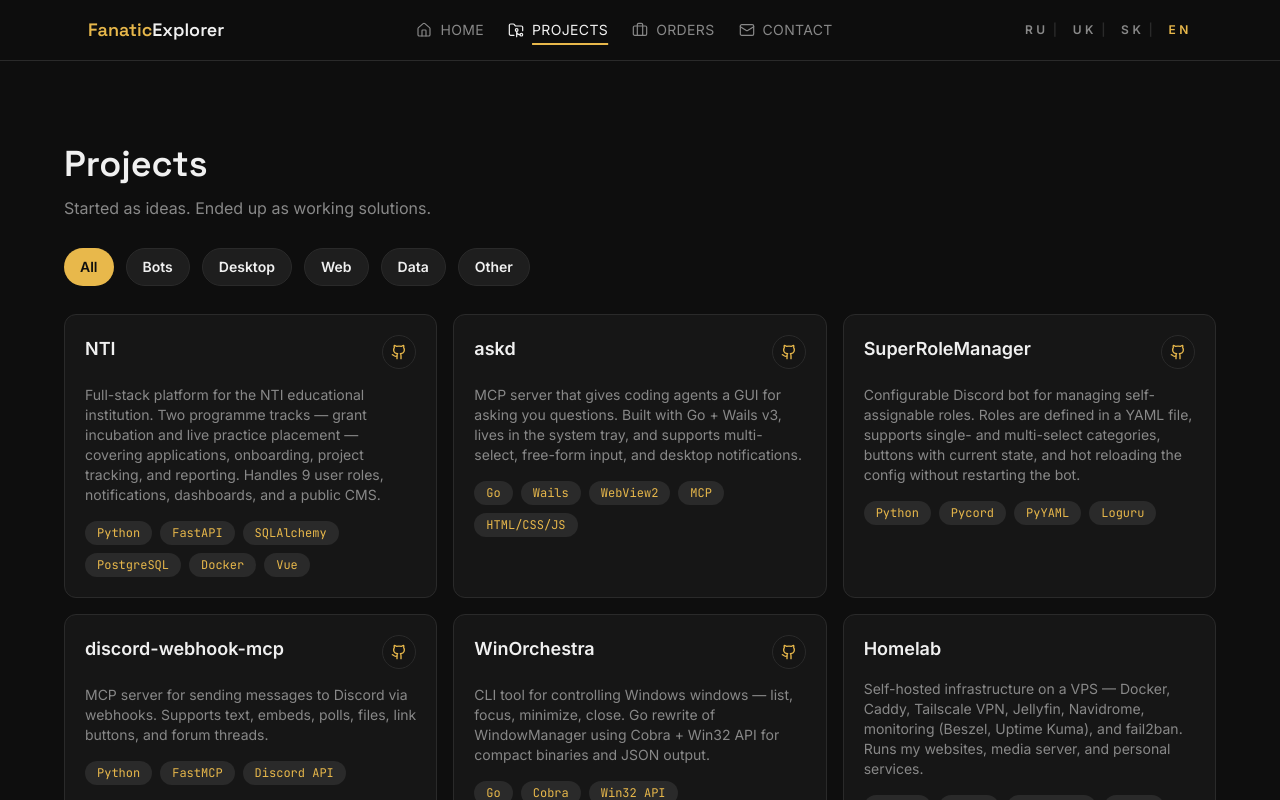
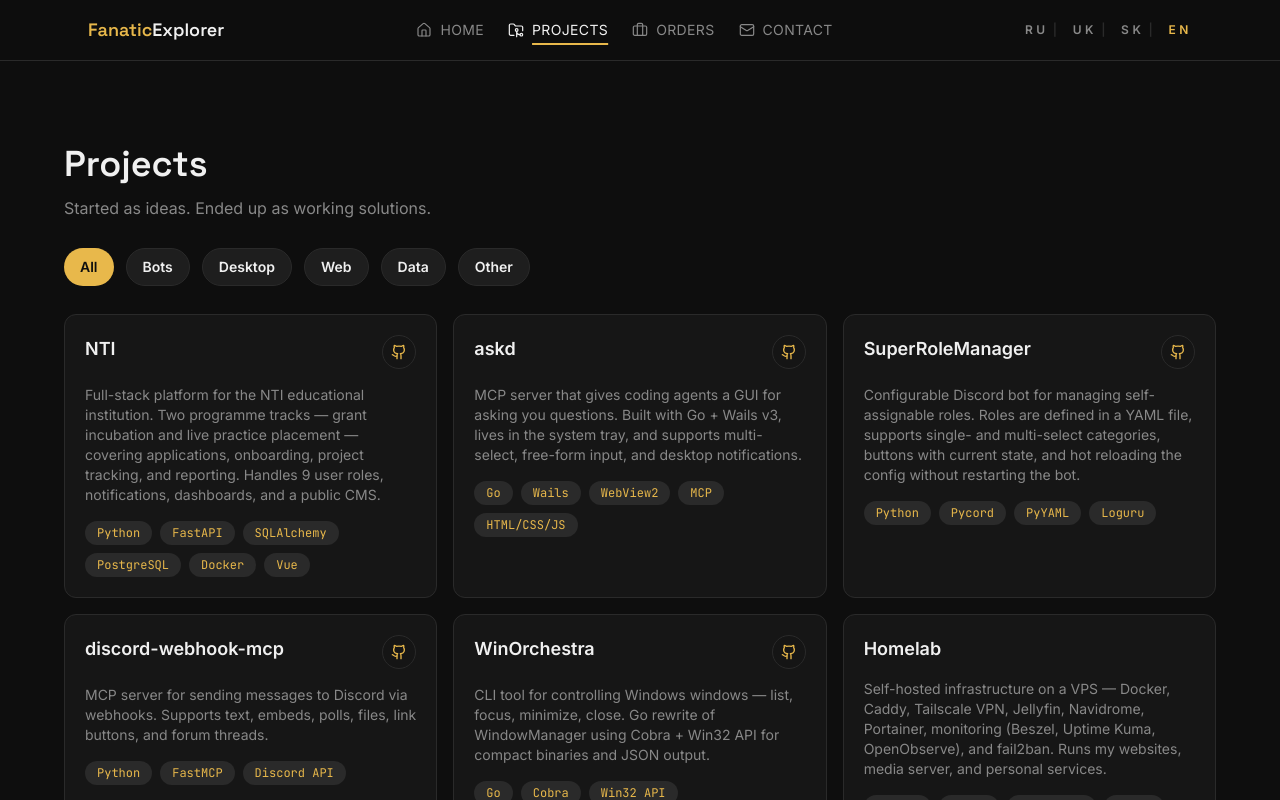
Before and after one commit to FanaticExplorer/my-portfolio, a React (Vite) app: page /projects in a window 1280 px wide. Shown: the top 800 px of the page. Built offline with nearby package versions, Linux system fonts and the light colour scheme.

Commit message:
Add OpenObserve and Portainer to homelab tech stack

```diff
--- a/src/data/projects.ts
+++ b/src/data/projects.ts
@@ -47,7 +47,7 @@ export const projects: Project[] = [
   {
     id: 'homelab',
     category: 'other',
-    techs: ['Docker', 'Caddy', 'Tailscale', 'Linux', 'fail2ban'],
+    techs: ['Docker', 'Caddy', 'Tailscale', 'Linux', 'fail2ban', 'OpenObserve', 'Portainer'],
     isFeatured: false,
   },
   {
--- a/src/i18n/en.json
+++ b/src/i18n/en.json
@@ -152,7 +152,7 @@
       },
       "homelab": {
         "title": "Homelab",
-        "description": "Self-hosted infrastructure on a VPS — Docker, Caddy, Tailscale VPN, Jellyfin, Navidrome, monitoring (Beszel, Uptime Kuma), and fail2ban. Runs my websites, media server, and personal services."
+        "description": "Self-hosted infrastructure on a VPS — Docker, Caddy, Tailscale VPN, Jellyfin, Navidrome, Portainer, monitoring (Beszel, Uptime Kuma, OpenObserve), and fail2ban. Runs my websites, media server, and personal services."
       }
     }
   },
--- a/src/i18n/ru.json
+++ b/src/i18n/ru.json
@@ -152,7 +152,7 @@
       },
       "homelab": {
         "title": "Homelab",
-        "description": "Собственная инфраструктура на VPS — Docker, Caddy, Tailscale VPN, Jellyfin, Navidrome, мониторинг (Beszel, Uptime Kuma) и fail2ban. Хостит мои сайты, медиасервер и личные сервисы."
+        "description": "Собственная инфраструктура на VPS — Docker, Caddy, Tailscale VPN, Jellyfin, Navidrome, Portainer, мониторинг (Beszel, Uptime Kuma, OpenObserve) и fail2ban. Хостит мои сайты, медиасервер и личные сервисы."
       }
     }
   },
--- a/src/i18n/sk.json
+++ b/src/i18n/sk.json
@@ -152,7 +152,7 @@
       },
       "homelab": {
         "title": "Homelab",
-        "description": "Vlastná infraštruktúra na VPS — Docker, Caddy, Tailscale VPN, Jellyfin, Navidrome, monitoring (Beszel, Uptime Kuma) a fail2ban. Hostuje moje weby, mediálny server a osobné služby."
+        "description": "Vlastná infraštruktúra na VPS — Docker, Caddy, Tailscale VPN, Jellyfin, Navidrome, Portainer, monitoring (Beszel, Uptime Kuma, OpenObserve) a fail2ban. Hostuje moje weby, mediálny server a osobné služby."
       }
     }
   },
--- a/src/i18n/uk.json
+++ b/src/i18n/uk.json
@@ -152,7 +152,7 @@
       },
       "homelab": {
         "title": "Homelab",
-        "description": "Власна інфраструктура на VPS — Docker, Caddy, Tailscale VPN, Jellyfin, Navidrome, моніторинг (Beszel, Uptime Kuma) і fail2ban. Хостить мої сайти, медіасервер і особисті сервіси."
+        "description": "Власна інфраструктура на VPS — Docker, Caddy, Tailscale VPN, Jellyfin, Navidrome, Portainer, моніторинг (Beszel, Uptime Kuma, OpenObserve) і fail2ban. Хостить мої сайти, медіасервер і особисті сервіси."
       }
     }
   },
```
